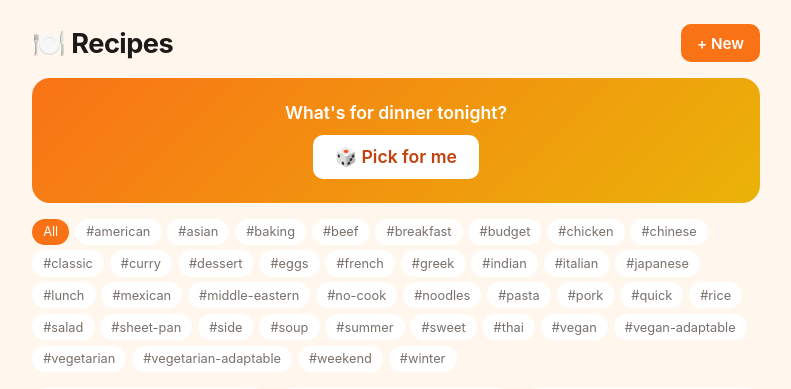
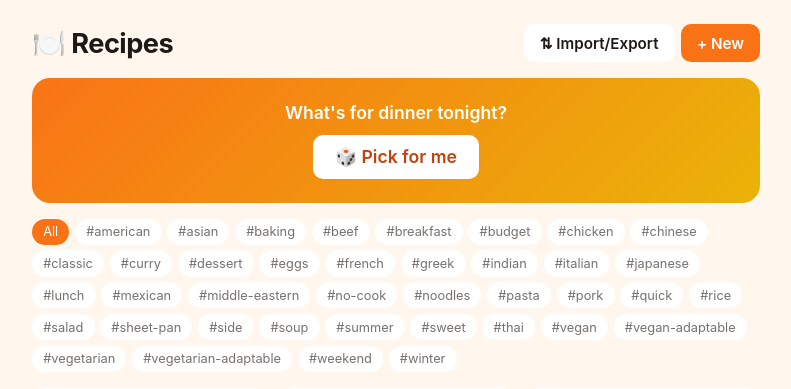
Before and after one commit to siebe2607-netizen/app-creations, a Flask app: page / in a window 1280 px wide. Shown: the top 389 px of the page, without its empty margins (244-1035 px from the left). Run offline with Flask 3, Linux system fonts and the light colour scheme.

Commit message:
Add JSON import/export to recipe box

```diff
--- a/recipe_box/app.py
+++ b/recipe_box/app.py
@@ -7,11 +7,12 @@ from datetime import date
 from pathlib import Path
 from uuid import uuid4
 
-from flask import Flask, abort, redirect, render_template, request, url_for
+from flask import Flask, Response, abort, flash, get_flashed_messages, redirect, render_template, request, url_for
 
 DATA_FILE = Path(__file__).parent / "recipes.json"
 
 app = Flask(__name__)
+app.secret_key = "recipe-box-dev-key"
 
 
 def load() -> dict:
@@ -139,6 +140,71 @@ def delete(rid: str):
     return redirect(url_for("index"))
 
 
+@app.route("/export")
+def export():
+    """Download all recipes as JSON."""
+    data = load()
+    return Response(
+        json.dumps(data, indent=2, sort_keys=True, ensure_ascii=False),
+        mimetype="application/json",
+        headers={"Content-Disposition": 'attachment; filename="recipes.json"'},
+    )
+
+
+@app.post("/import")
+def import_recipes():
+    """Upload a JSON file with recipes. Accepts either the full format
+    ({"recipes": {id: {...}}}) or a plain list of recipe dicts."""
+    f = request.files.get("file")
+    if not f or not f.filename:
+        flash("No file selected.", "error")
+        return redirect(url_for("index"))
+    try:
+        payload = json.loads(f.read().decode("utf-8"))
+    except Exception as e:
+        flash(f"Invalid JSON: {e}", "error")
+        return redirect(url_for("index"))
+
+    # Normalize to list of recipe dicts
+    if isinstance(payload, dict) and "recipes" in payload:
+        incoming = list(payload["recipes"].values()) if isinstance(payload["recipes"], dict) else payload["recipes"]
+    elif isinstance(payload, list):
+        incoming = payload
+    else:
+        flash("Unrecognized format. Expected a list or a {\"recipes\": {...}} object.", "error")
+        return redirect(url_for("index"))
+
+    mode = request.form.get("mode", "merge")  # merge or replace
+    data = load() if mode == "merge" else {"recipes": {}}
+    added = 0
+    skipped = 0
+    for raw in incoming:
+        if not isinstance(raw, dict) or not raw.get("name"):
+            skipped += 1
+            continue
+        rid = raw.get("id") or uuid4().hex[:8]
+        r = {
+            "id": rid,
+            "name": str(raw["name"])[:200],
+            "emoji": raw.get("emoji") or "🍽️",
+            "ingredients": [str(s) for s in (raw.get("ingredients") or [])],
+            "steps": [str(s) for s in (raw.get("steps") or [])],
+            "tags": [str(t).lower() for t in (raw.get("tags") or [])],
+            "time_min": raw.get("time_min") if isinstance(raw.get("time_min"), int) else None,
+            "favorite": bool(raw.get("favorite", False)),
+            "notes": str(raw.get("notes") or ""),
+            "last_cooked": raw.get("last_cooked"),
+            "times_cooked": int(raw.get("times_cooked") or 0),
+        }
+        data["recipes"][rid] = r
+        added += 1
+    save(data)
+    flash(f"Imported {added} recipe{'s' if added != 1 else ''}"
+          + (f" (skipped {skipped} invalid)" if skipped else "")
+          + f" — mode: {mode}", "success")
+    return redirect(url_for("index"))
+
+
 @app.post("/favorite/<rid>")
 def favorite(rid: str):
     data = load()
--- a/recipe_box/templates/index.html
+++ b/recipe_box/templates/index.html
@@ -31,13 +31,55 @@
   .recipe .star { position: absolute; top: 0.5rem; right: 0.6rem; color: var(--gold); font-size: 1.1rem; }
   .empty { text-align: center; color: var(--muted); padding: 3rem 1rem; }
   .empty .big { font-size: 3rem; margin-bottom: 0.5rem; }
+  .flash { padding: 0.7rem 1rem; border-radius: 10px; margin-bottom: 0.75rem; font-size: 0.9rem; }
+  .flash-success { background: #065f46; color: #d1fae5; }
+  .flash-error { background: #7f1d1d; color: #fecaca; }
+  .io-panel { display: none; background: var(--card); border-radius: 14px; padding: 1rem; margin-bottom: 1rem; }
+  .io-panel.open { display: block; }
+  .io-grid { display: grid; grid-template-columns: 1fr 1fr; gap: 1rem; }
+  @media (max-width: 520px) { .io-grid { grid-template-columns: 1fr; } }
+  .io-title { font-weight: 600; margin-bottom: 0.5rem; }
+  .io-panel input[type=file] { width: 100%; padding: 0.5rem; background: var(--card-hi); color: var(--text); border: 0; border-radius: 8px; font-family: inherit; }
+  .hint { color: var(--muted); font-size: 0.75rem; margin-top: 0.5rem; }
+  .hint code { background: var(--card-hi); padding: 0.1rem 0.3rem; border-radius: 4px; }
 {% endblock %}
 
 {% block body %}
 <header>
   <h1>🍽️ Recipes</h1>
-  <a class="btn" href="{{ url_for('new') }}">+ New</a>
+  <div style="display:flex; gap:0.4rem">
+    <button type="button" class="btn secondary" onclick="document.getElementById('io').classList.toggle('open')">⇅ Import/Export</button>
+    <a class="btn" href="{{ url_for('new') }}">+ New</a>
+  </div>
 </header>
+
+{% with msgs = get_flashed_messages(with_categories=true) %}
+  {% for cat, m in msgs %}
+  <div class="flash flash-{{ cat }}">{{ m }}</div>
+  {% endfor %}
+{% endwith %}
+
+<div id="io" class="io-panel">
+  <div class="io-grid">
+    <form method="post" action="{{ url_for('import_recipes') }}" enctype="multipart/form-data">
+      <div class="io-title">📥 Import recipes</div>
+      <input type="file" name="file" accept=".json,application/json" required>
+      <label style="display:flex; gap:0.5rem; align-items:center; margin:0.5rem 0; color:var(--muted); font-size:0.85rem">
+        <input type="radio" name="mode" value="merge" checked style="width:auto; margin:0"> Merge (add to existing)
+      </label>
+      <label style="display:flex; gap:0.5rem; align-items:center; margin:0 0 0.5rem; color:var(--muted); font-size:0.85rem">
+        <input type="radio" name="mode" value="replace" style="width:auto; margin:0"> Replace all
+      </label>
+      <button type="submit" class="btn">Upload</button>
+      <div class="hint">JSON format: either <code>{"recipes": {...}}</code> or a plain list of recipe objects with <code>name</code>, <code>ingredients</code>, <code>steps</code>, <code>tags</code>, etc.</div>
+    </form>
+    <div>
+      <div class="io-title">📤 Export</div>
+      <a class="btn secondary" href="{{ url_for('export') }}">Download recipes.json</a>
+      <div class="hint">Backup all your recipes as JSON.</div>
+    </div>
+  </div>
+</div>
 
 {% if recipes %}
 <div class="dinner-cta">
```
